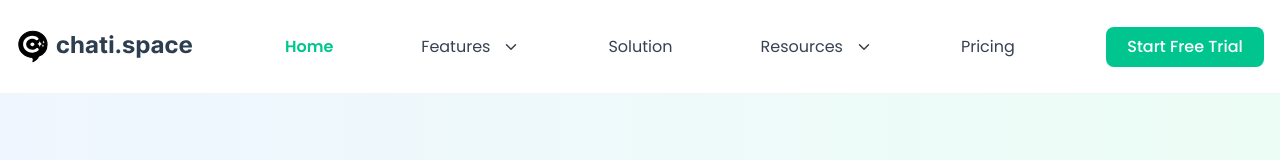
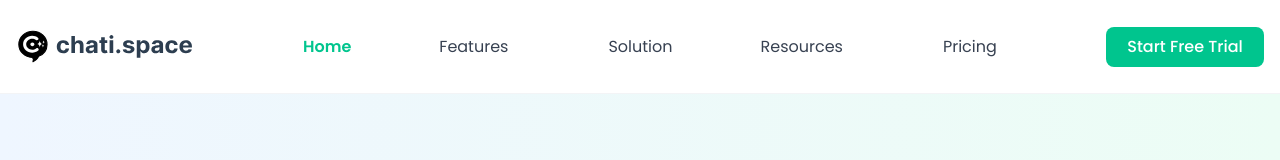
Before and after one commit to AQuadic/chat.space_nextjs, a Next.js app: page / in a window 1280 px wide. Shown: the top 160 px of the page. Built offline with nearby package versions, Linux system fonts and the light colour scheme.

Commit message:
remove arrows from sidebar

```diff
--- a/src/components/layout/Header.tsx
+++ b/src/components/layout/Header.tsx
@@ -10,7 +10,6 @@ import Broadcast from "../icons/header/Broadcast";
 import SharedTeam from "../icons/header/SharedTeam";
 import CustomNotifications from "../icons/header/CustomNotifications";
 import Phone from "../icons/header/Phone";
-import { ChevronDown } from "lucide-react";
 
 const Header = () => {
   const [isSidebarOpen, setIsSidebarOpen] = useState(false);
@@ -141,7 +140,6 @@ const Header = () => {
                       transition={{ duration: 0.3 }}
                       className="ml-1"
                     >
-                      <ChevronDown size={18} />
                     </motion.span>
                   </button>
 
@@ -352,7 +350,6 @@ const Header = () => {
                               transition={{ duration: 0.3 }}
                               className="ml-1"
                             >
-                              <ChevronDown size={18} />
                             </motion.span>
                           </span>
                           <svg
```
